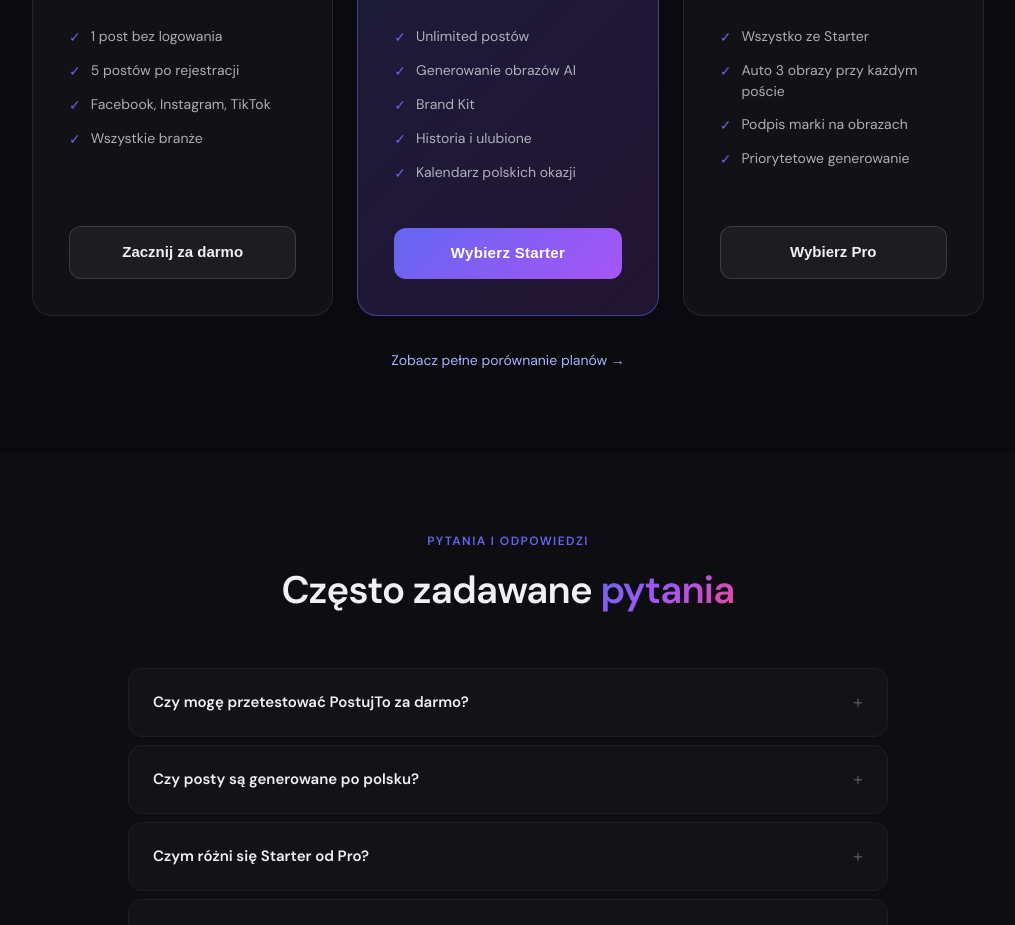
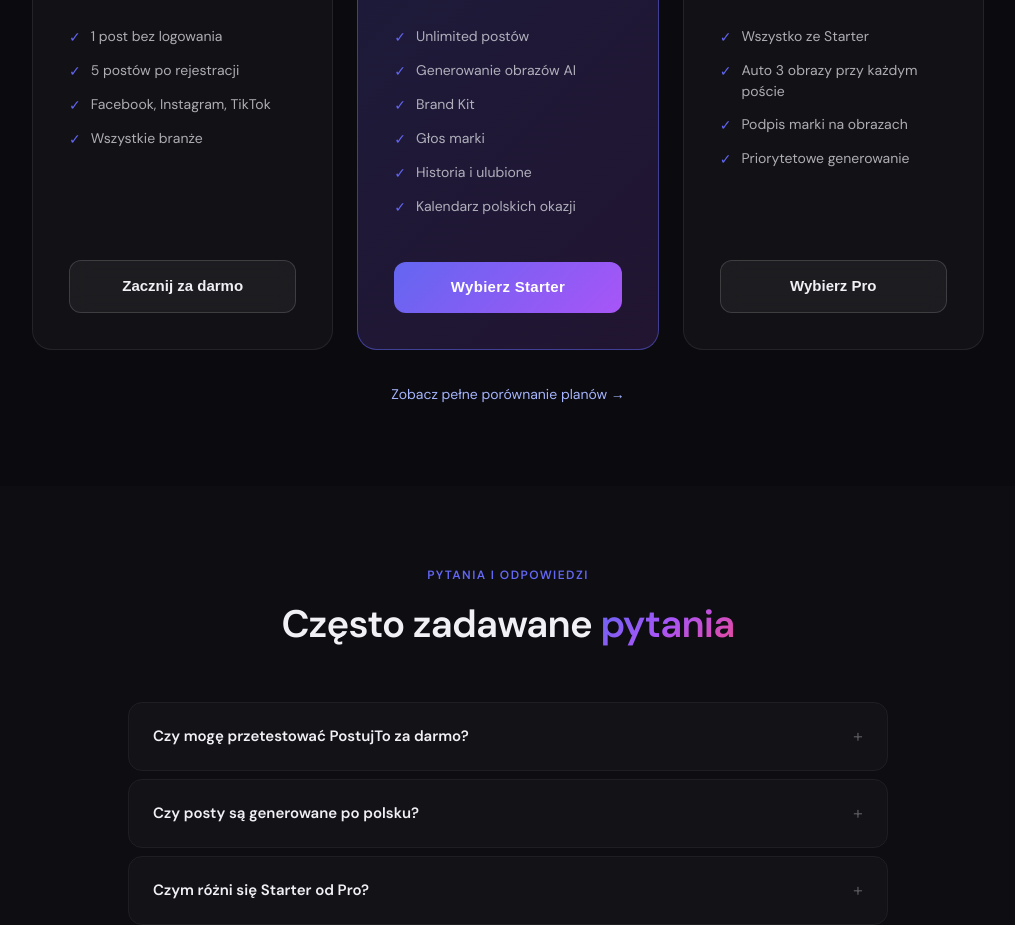
Before and after one commit to PostujTo/postujto, a Next.js app: page / in a window 1280 px wide. Shown: the part 5660-6585 px from the top of the page, without its empty margins (132-1147 px from the left). Built offline with nearby package versions, Linux system fonts and the light colour scheme; no server answers.

Commit message:
feat: add Głos marki to Starter plan, restrict useBrandVoice to Starter+Pro

```diff
--- a/app/app/page.tsx
+++ b/app/app/page.tsx
@@ -651,11 +651,11 @@ const handleConfirmPlanTerms = async () => {
                       {credits?.plan !== 'premium' && <span style={{ marginLeft: 6, fontSize: 11, color: '#6366f1' }}>(tylko PRO)</span>}
                     </span>
                   </label>
-                  <label className="checkbox-label" style={{ opacity: user ? 1 : 0.4, cursor: user ? 'pointer' : 'not-allowed' }}>
-                    <input type="checkbox" checked={useBrandVoice} onChange={e => setUseBrandVoice(e.target.checked)} disabled={!user} />
+                  <label className="checkbox-label" style={{ opacity: credits?.plan !== 'free' && user ? 1 : 0.4, cursor: credits?.plan !== 'free' && user ? 'pointer' : 'not-allowed' }}>
+                    <input type="checkbox" checked={useBrandVoice} onChange={e => setUseBrandVoice(e.target.checked)} disabled={!user || credits?.plan === 'free'} />
                     <span style={{ fontSize: 13, color: 'rgba(240,240,245,0.6)' }}>
                       Generuj w moim stylu
-                      {!user && <span style={{ marginLeft: 6, fontSize: 11, color: '#6366f1' }}>(wymaga logowania)</span>}
+                      {(!user || credits?.plan === 'free') && <span style={{ marginLeft: 6, fontSize: 11, color: '#6366f1' }}>(tylko Starter i Pro)</span>}
                     </span>
                   </label>
                 </div>
@@ -775,7 +775,7 @@ const handleConfirmPlanTerms = async () => {
                             name: 'Starter',
                             price: appBilling === 'monthly' ? '79' : '63',
                             period: appBilling === 'monthly' ? '/msc' : '/msc • 756 zł/rok',
-                            features: ['Unlimited postów', 'Generowanie obrazów AI', 'Brand Kit', 'Historia i ulubione', 'Kalendarz treści'],
+                            features: ['Unlimited postów', 'Generowanie obrazów AI', 'Brand Kit', 'Głos marki', 'Historia i ulubione', 'Kalendarz treści'],
                             priceId: appBilling === 'monthly' ? process.env.NEXT_PUBLIC_STRIPE_PRICE_ID_STANDARD : process.env.NEXT_PUBLIC_STRIPE_PRICE_ID_STANDARD_ANNUAL,
                           },
                           {
--- a/app/page.tsx
+++ b/app/page.tsx
@@ -770,7 +770,7 @@ const handleConfirmTerms = async () => {
       price: landingBilling === 'monthly' ? '79' : '63',
       period: landingBilling === 'monthly' ? '/ miesiąc' : '/ miesiąc • płacisz 756 zł/rok',
       desc: landingBilling === 'monthly' ? '2,60 zł dziennie' : 'Oszczędzasz 192 zł rocznie',
-      features: ['Unlimited postów', 'Generowanie obrazów AI', 'Brand Kit', 'Historia i ulubione', 'Kalendarz polskich okazji'],
+      features: ['Unlimited postów', 'Generowanie obrazów AI', 'Brand Kit', 'Głos marki', 'Historia i ulubione', 'Kalendarz polskich okazji'],
       featured: true, badge: 'NAJPOPULARNIEJSZY', href: '/pricing', cta: 'Wybierz Starter',
     },
     {
--- a/app/pricing/page.tsx
+++ b/app/pricing/page.tsx
@@ -100,7 +100,7 @@ const plans = [
     price: prices.starter,
     period: billing === 'monthly' ? '/ miesiąc' : '/ miesiąc • płacisz 756 zł/rok',
     desc: billing === 'monthly' ? '2,60 zł dziennie' : 'Oszczędzasz 192 zł rocznie',
-    features: ['Unlimited postów', 'Generowanie obrazów AI', 'Brand Kit', 'Historia i ulubione', 'Kalendarz polskich okazji'],
+    features: ['Unlimited postów', 'Generowanie obrazów AI', 'Brand Kit', 'Głos marki', 'Historia i ulubione', 'Kalendarz polskich okazji'],
     featured: true,
     badge: 'NAJPOPULARNIEJSZY',
     planKey: 'standard',
```
